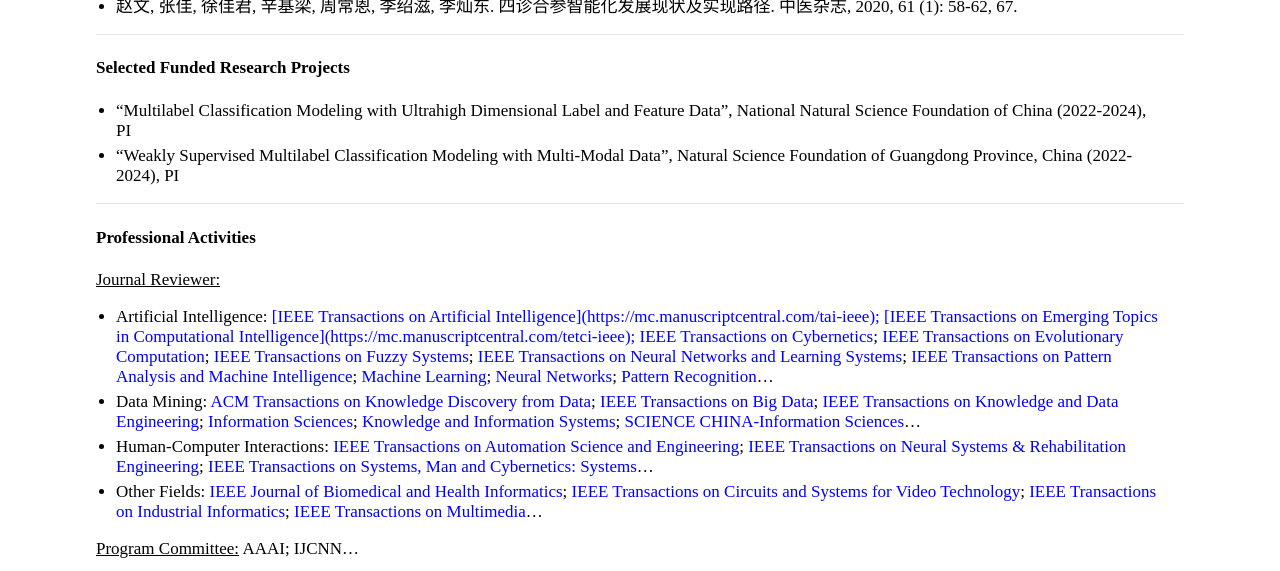
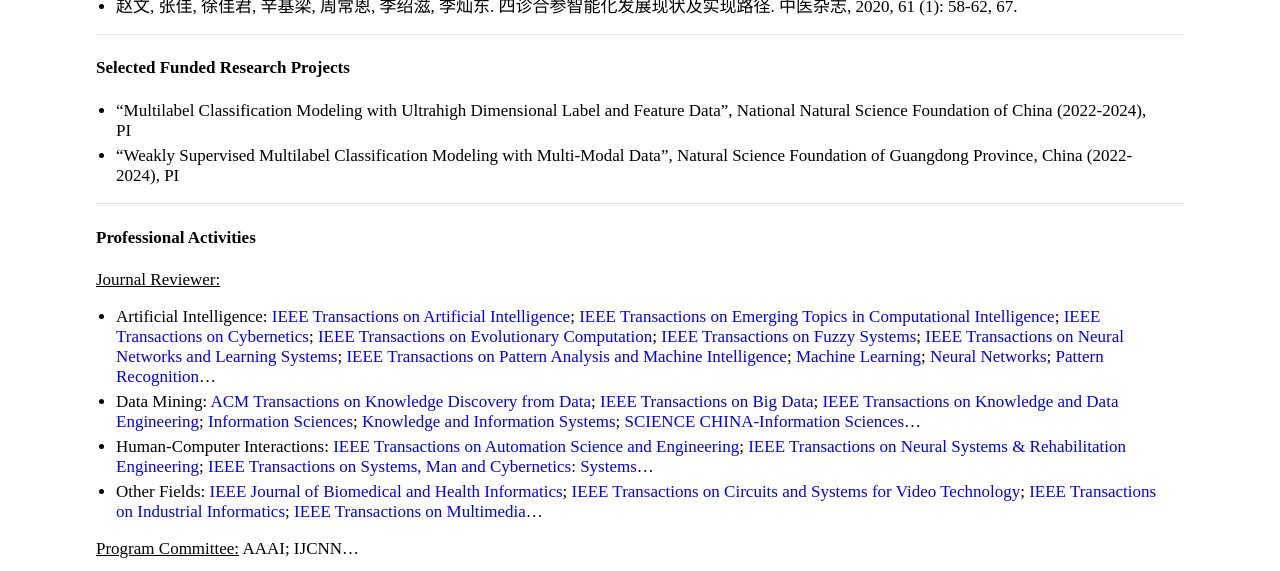
Before and after one commit to jiazhang-ml/jiazhang-ml.github.io, a Jekyll site: the page built from index.md, in a window 1280 px wide and 900 px high, scrolled down 1068 px, cut to the strip 0-571 px from the top of the window. Built offline with Jekyll 4.4.1, drawn with Linux system fonts in a browser that asks for light colours.

Commit message:
Update index.md

```diff
--- a/index.md
+++ b/index.md
@@ -49,7 +49,7 @@ layout: default
 #### Professional Activities
 
 <u>Journal Reviewer:</u>
-* Artificial Intelligence: [[IEEE Transactions on Artificial Intelligence](https://mc.manuscriptcentral.com/tai-ieee); [IEEE Transactions on Emerging Topics in Computational Intelligence](https://mc.manuscriptcentral.com/tetci-ieee); IEEE Transactions on Cybernetics](https://mc.manuscriptcentral.com/cyb-ieee); [IEEE Transactions on Evolutionary Computation](https://mc.manuscriptcentral.com/tevc-ieee); [IEEE Transactions on Fuzzy Systems](https://mc.manuscriptcentral.com/tfs-ieee); [IEEE Transactions on Neural Networks and Learning Systems](https://mc.manuscriptcentral.com/tnnls); [IEEE Transactions on Pattern Analysis and Machine Intelligence](https://mc.manuscriptcentral.com/tpami-cs); [Machine Learning](https://link.springer.com/journal/10994); [Neural Networks](https://www.editorialmanager.com/neunet/default.aspx); [Pattern Recognition](https://www.sciencedirect.com/journal/pattern-recognition)...
+* Artificial Intelligence: [IEEE Transactions on Artificial Intelligence](https://mc.manuscriptcentral.com/tai-ieee); [IEEE Transactions on Emerging Topics in Computational Intelligence](https://mc.manuscriptcentral.com/tetci-ieee); [IEEE Transactions on Cybernetics](https://mc.manuscriptcentral.com/cyb-ieee); [IEEE Transactions on Evolutionary Computation](https://mc.manuscriptcentral.com/tevc-ieee); [IEEE Transactions on Fuzzy Systems](https://mc.manuscriptcentral.com/tfs-ieee); [IEEE Transactions on Neural Networks and Learning Systems](https://mc.manuscriptcentral.com/tnnls); [IEEE Transactions on Pattern Analysis and Machine Intelligence](https://mc.manuscriptcentral.com/tpami-cs); [Machine Learning](https://link.springer.com/journal/10994); [Neural Networks](https://www.editorialmanager.com/neunet/default.aspx); [Pattern Recognition](https://www.sciencedirect.com/journal/pattern-recognition)...
 * Data Mining: [ACM Transactions on Knowledge Discovery from Data](https://mc.manuscriptcentral.com/tkdd); [IEEE Transactions on Big Data](https://mc.manuscriptcentral.com/tbd-cs); [IEEE Transactions on Knowledge and Data Engineering](https://mc.manuscriptcentral.com/tkde-cs); [Information Sciences](https://www.sciencedirect.com/journal/information-sciences); [Knowledge and Information Systems](https://www.springer.com/journal/10115); [SCIENCE CHINA-Information Sciences](https://mc03.manuscriptcentral.com/scis)...
 * Human-Computer Interactions: [IEEE Transactions on Automation Science and Engineering](https://mc.manuscriptcentral.com/t-ase); [IEEE Transactions on Neural Systems & Rehabilitation Engineering](https://mc.manuscriptcentral.com/tnsre-embs); [IEEE Transactions on Systems, Man and Cybernetics: Systems](https://mc.manuscriptcentral.com/systems)...
 * Other Fields: [IEEE Journal of Biomedical and Health Informatics](https://mc.manuscriptcentral.com/jbhi-embs); [IEEE Transactions on Circuits and Systems for Video Technology](https://mc.manuscriptcentral.com/tcsvt); [IEEE Transactions on Industrial Informatics](https://mc.manuscriptcentral.com/tii); [IEEE Transactions on Multimedia](https://mc.manuscriptcentral.com/tmm-ieee)...
```
